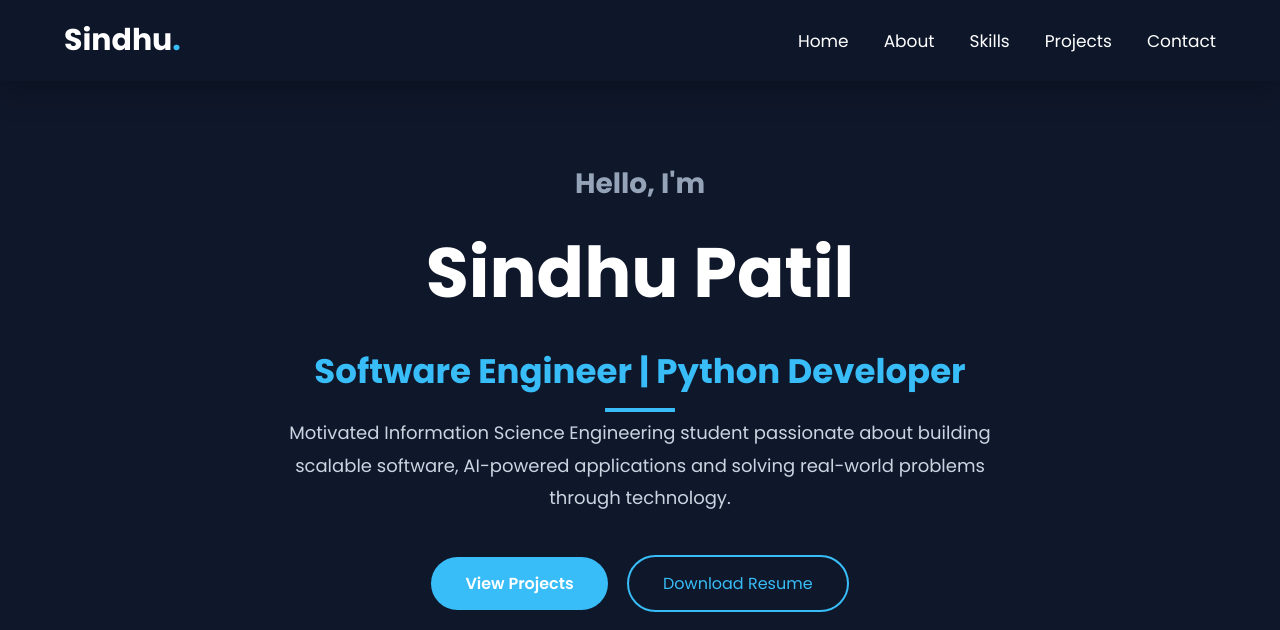
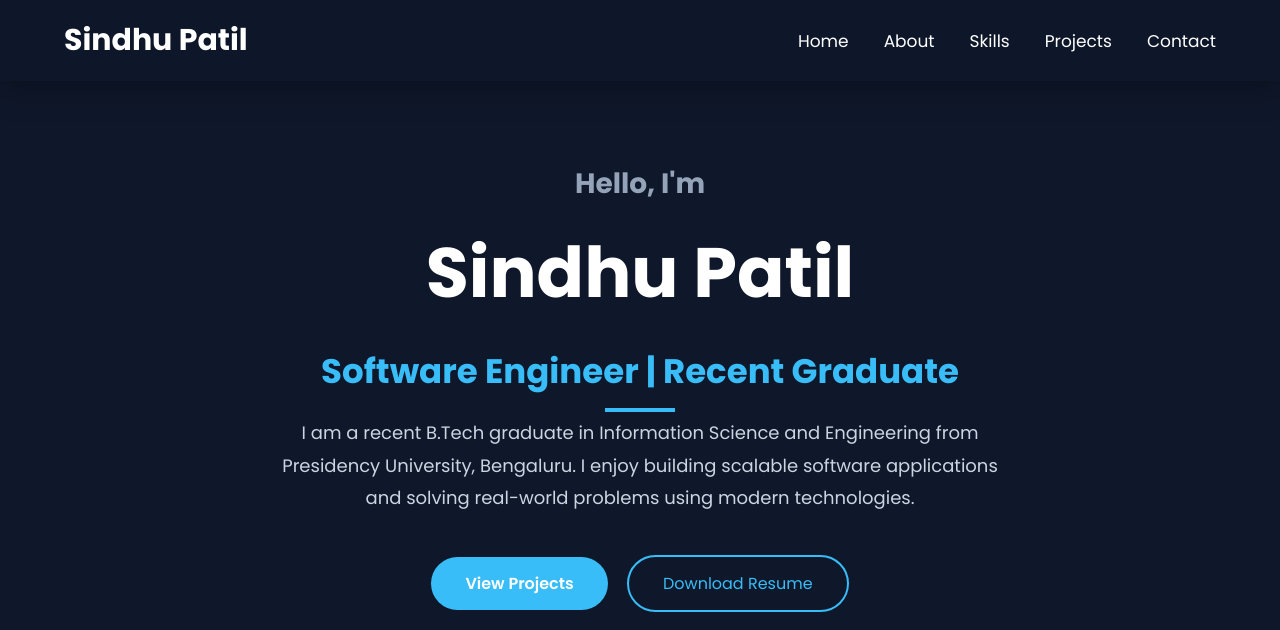
Before and after one commit to Sindhu-patil224/Sindhu_Patil_Portfolio, a plain HTML site: page index.html in a window 1280 px wide. Shown: the top 630 px of the page. Drawn offline with Linux system fonts and the light colour scheme.

Commit message:
Update index.html

```diff
--- a/index.html
+++ b/index.html
@@ -19,7 +19,7 @@
 
 <nav>
 
-<h2 class="logo">Sindhu<span>.</span></h2>
+<h2 class="logo">Sindhu Patil</h2>
 
 <ul>
 
@@ -49,13 +49,11 @@
 
 <h1>Sindhu Patil</h1>
 
-<h2>Software Engineer | Python Developer</h2>
+<h2>Software Engineer | Recent Graduate</h2>
 
 <p>
 
-Motivated Information Science Engineering student passionate about building scalable software,
-
-AI-powered applications and solving real-world problems through technology.
+I am a recent B.Tech graduate in Information Science and Engineering from Presidency University, Bengaluru. I enjoy building scalable software applications and solving real-world problems using modern technologies.
 
 </p>
 
```
